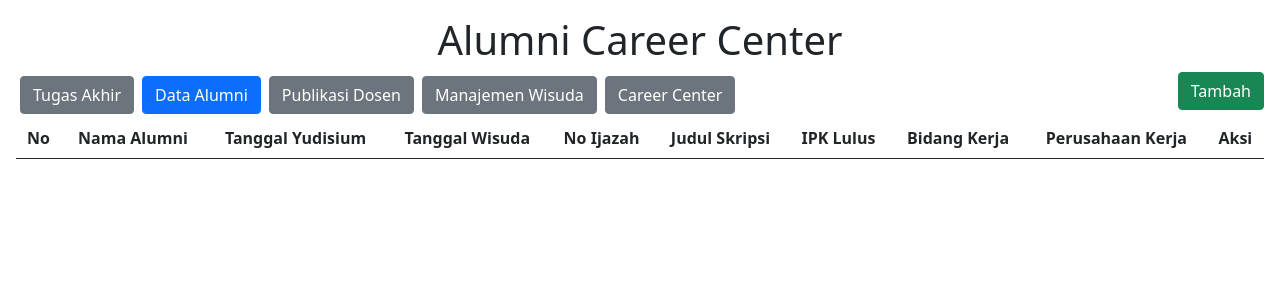
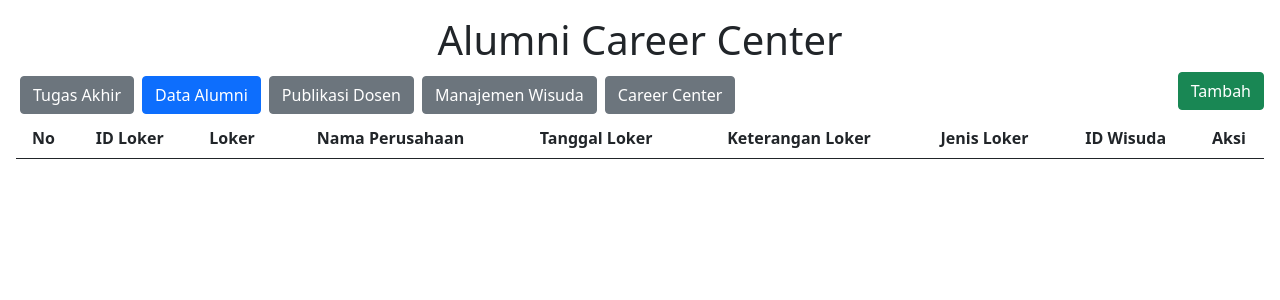
Before and after one commit to Nikkoadr/tugas_kelompok_pbo_lanjut, a Flask app: page /alumni_career_center/ in a window 1280 px wide. Shown: the top 300 px of the page. Run offline with Flask 3, Linux system fonts and the light colour scheme; data that the repository does not hold is empty.

Commit message:
msh career

```diff
--- a/modules/alumni_career_center/templates/alumni_career_center_create.html
+++ b/modules/alumni_career_center/templates/alumni_career_center_create.html
@@ -10,6 +10,7 @@
     <div class="container">
         <h1 class="text-center">Tambah Data Alumni Career Center</h1>
         <form action="/alumni_career_center/store" method="POST">
+            <div class="mb-3">
                 <label for="id_loker" class="form-label">ID Loker</label>
                 <input id="id_loker" name="id_loker" type="text" class="form-control"  required>
             </div>
--- a/modules/alumni_career_center/templates/alumni_career_center_index.html
+++ b/modules/alumni_career_center/templates/alumni_career_center_index.html
@@ -5,7 +5,7 @@
         <meta name="viewport" content="width=device-width, initial-scale=1.0" />
         <link href="https://cdn.jsdelivr.net/npm/bootstrap@5.0.2/dist/css/bootstrap.min.css"rel="stylesheet"/>
         <link rel="stylesheet" href="https://cdnjs.cloudflare.com/ajax/libs/font-awesome/6.5.2/css/all.min.css"/>
-        <title>Tugas Akhir</title>
+        <title>Alumni Career Center</title>
     </head>
     <body>
         <div class="card-body">
@@ -23,14 +23,13 @@
                 <thead>
                 <tr class="text-center">
                     <th>No</th>
-                    <th>Nama Alumni</th>
-                    <th>Tanggal Yudisium</th>
-                    <th>Tanggal Wisuda</th>
-                    <th>No Ijazah</th>
-                    <th>Judul Skripsi</th>
-                    <th>IPK Lulus</th>
-                    <th>Bidang Kerja</th>
-                    <th>Perusahaan Kerja</th>
+                    <th>ID Loker</th>
+                    <th>Loker</th>
+                    <th>Nama Perusahaan</th>
+                    <th>Tanggal Loker</th>
+                    <th>Keterangan Loker</th>
+                    <th>Jenis Loker</th>
+                    <th>ID Wisuda</th>
                     <th>Aksi</th>
                 </tr>
                 </thead>
@@ -38,14 +37,13 @@
                 {% for obj in data %}
                 <tr>
                     <td>{{ loop.index }}</td>
-                    <td>{{obj.nama_awal}} {{ obj.nama_akhir }}</td>
-                    <td>{{obj.tgl_yudisium}}</td>
-                    <td>{{obj.tgl_wisuda}}</td>
-                    <td>{{obj.no_ijazah}}</td>
-                    <td>{{obj.judul_skripsi}}</td>
-                    <td>{{obj.ipk_lulus}}</td>
-                    <td>{{obj.bidang_kerja}}</td>
-                    <td>{{obj.perusahaan_kerja}}</td>
+                    <td>{{obj.id_loker}} {{ obj.id_loker }}</td>
+                    <td>{{obj.loker}}</td>
+                    <td>{{obj.nama_perusahaan}}</td>
+                    <td>{{obj.tgl_loker}}</td>
+                    <td>{{obj.ket_loker}}</td>
+                    <td>{{obj.jenis_loker}}</td>
+                    <td>{{obj.id_wisuda}}</td>
                     <td class="text-center align-middle">
                         <div class="btn-group" role="group" aria-label="Action buttons">
                             <a class="btn btn-info" href="/alumni_career_center/edit/{{obj.id_lulus}}">
--- a/modules/manajemen_wisuda/templates/manajemen_wisuda_create.html
+++ b/modules/manajemen_wisuda/templates/manajemen_wisuda_create.html
@@ -11,6 +11,10 @@
         <h1 class="text-center"></h1>
         <form action="/manajemen_wisuda/store" method="POST">
             <div class="mb-3">
+                <label for="id_wisuda" class="form-label">ID Wisuda :</label>
+                <input name="id_wisuda" type="text" class="form-control" id="id_wisuda" >
+            </div>
+            <div class="mb-3">
                 <label for="tgl_wisuda" class="form-label">Tanggal Wisuda :</label>
                 <input name="tgl_wisuda" type="date" class="form-control" id="tgl_wisuda" >
             </div>
```
Also changed, not shown: modules/alumni_career_center/templates/alumni_career_center_edit.html (+21 -9 lines).
